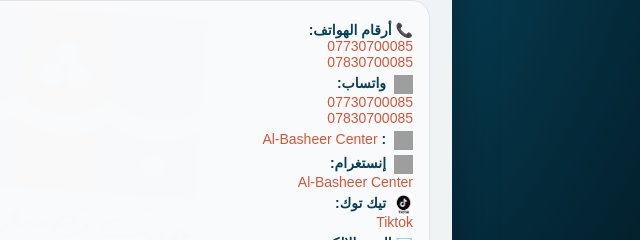
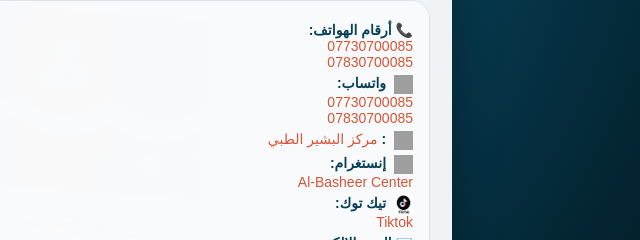
Before and after one commit to albasheercenter1-tech/Albasheer-center-hub, a plain HTML site: page index.html in a window 1280 px wide. Shown: the part 172-412 px from the top of the page, 638-1278 px from the left. Drawn offline with Linux system fonts and the light colour scheme; grey boxes are pictures that could not be loaded.

Commit message:
Update index.html

```diff
--- a/index.html
+++ b/index.html
@@ -259,7 +259,7 @@
         <p><span class="label">
             <img class="social-icon" src="https://upload.wikimedia.org/wikipedia/commons/1/1b/Facebook_icon.svg">
             :
-        </span><a href="https://www.facebook.com/share/17mYFtHE59/">Al-Basheer Center</a>
+        </span><a href="https://www.facebook.com/share/17mYFtHE59/">مركز البشير الطبي</a>
         </p>
 
         <p><span class="label">
```
